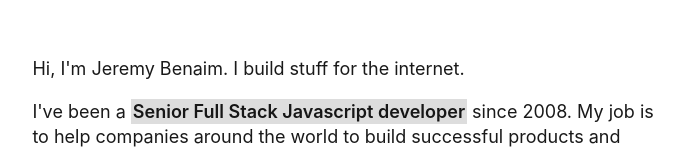
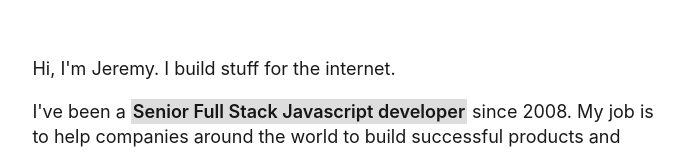
Before and after one commit to jeremybenaim/jeremybenaim.com, a Next.js app: page / in a window 1280 px wide. Shown: the top 153 px of the page, without its empty margins (18-716 px from the left). Built offline with nearby package versions, Linux system fonts and the light colour scheme.

Commit message:
Update index.js

```diff
--- a/pages/index.js
+++ b/pages/index.js
@@ -72,7 +72,7 @@ const Index = () => {
         <meta name="twitter:description" content={META.DESCRIPTION} />
       </Head>
       <article>
-        <p>Hi, I'm Jeremy Benaim. I build stuff for the internet.</p>
+        <p>Hi, I'm Jeremy. I build stuff for the internet.</p>
         <p>I've been a <strong>Senior Full Stack Javascript developer</strong> since 2008. My job is to help companies around the world to build successful products and deliver great user experiences.</p>
         <p>I have considerable expertise in Front End development with <strong>react</strong>, <strong>redux</strong>, <strong>nodejs</strong> and <strong>react-native</strong> and have worked with a number of different frameworks and languages throughout my career.</p>
         <p>I've been exclusively <strong>working remotely</strong> since 2016 and have been a supporter of the remote community since then.</p>
```
